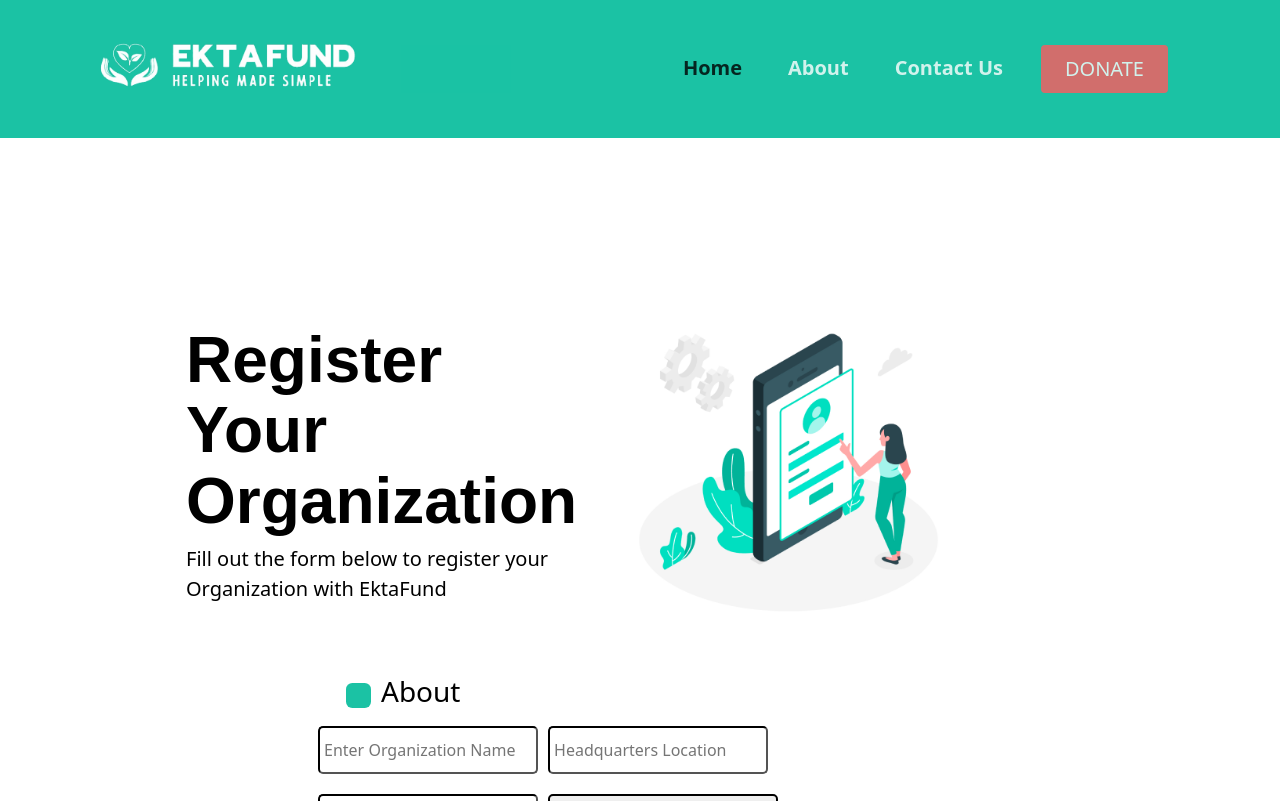
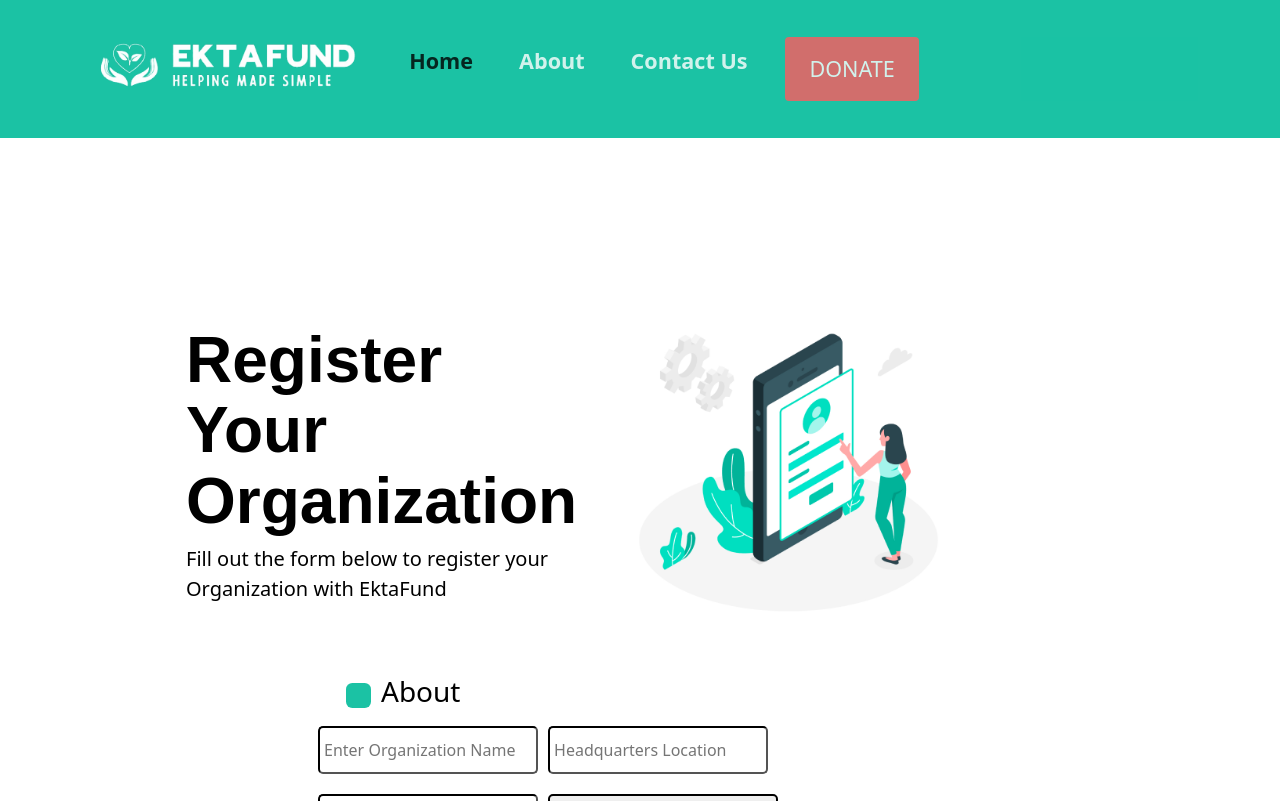
Before and after one commit to kunj-bhuva/Ekta_Fund, a React (Create React App) app: page / in a window 1280 px wide. Shown: the top 801 px of the page. Built offline with nearby package versions, Linux system fonts and the light colour scheme.

Commit message:
fixed header error

```diff
--- a/src/components/Header.css
+++ b/src/components/Header.css
@@ -19,8 +19,7 @@
 
 /* Button Styles */
 .button {
-    height: 3rem;
-    display: flex;
+    text-align: center;
     justify-content: center;
     align-items: center;
     background-color: #ff5a5f;
@@ -67,10 +66,12 @@
 }
 
 .nav-item{
-    font-size: 1.25rem;
+    font-size: 1.35rem;
     font-weight:bold;
     margin-right: 30px;
 }
+
+
 
 /* Responsive Style Changes for Small Screens */
 @media (max-width: 991px) { /* Apply at lg breakpoint and smaller */
--- a/src/components/Header.js
+++ b/src/components/Header.js
@@ -18,6 +18,8 @@ function Header() {
 
                 {/* Collapsible menu */}
                 <div className="collapse navbar-collapse" id="navbarNav">
+                    <div className="flexbox">
+
                         <ul className="navbar-nav ms-auto">
                             <li className="nav-item">
                                 <a className="nav-link active" aria-current="page" href="#">Home</a>
@@ -34,6 +36,8 @@ function Header() {
                                 </button>
                             </li>
                         </ul>
+
+                    </div>
                 </div>
 
 
```
Lines whose indentation alone changed are shown as unchanged.
